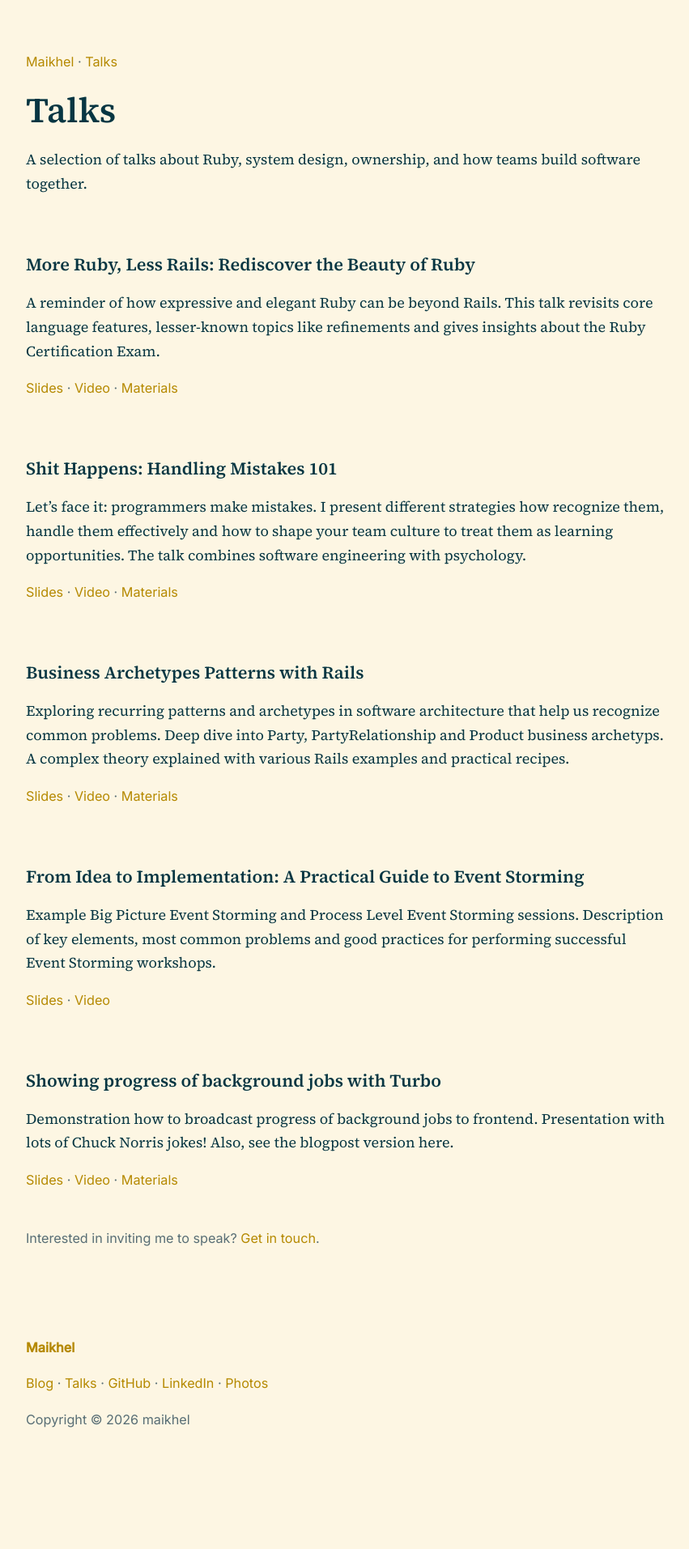
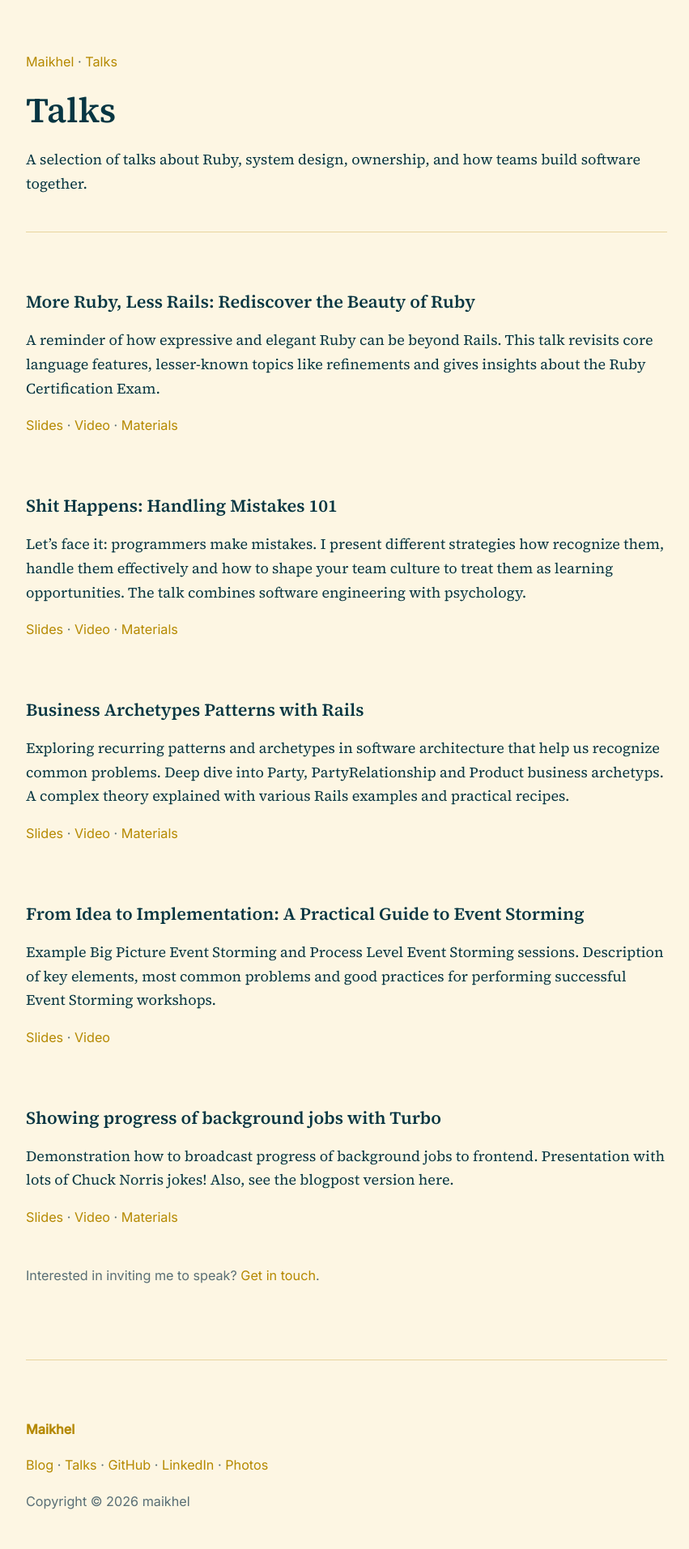
Before and after one commit to maikhel/maikhel.github.io, a Jekyll site: the page built from talks.html, in a window 1280 px wide. Shown: the whole page at 81% size, without its empty margins (212-1063 px from the left). Built offline with Jekyll 4.4.1, drawn with Linux system fonts in a browser that asks for light colours; before the commit the page ends 1812 px from its top, so only the background shows below that.

Commit message:
Add divider with hr

```diff
--- a/_includes/footer.html
+++ b/_includes/footer.html
@@ -1,3 +1,4 @@
+<hr class="hr">
 <footer class="stack">
   <p>
     <strong>
--- a/_layouts/home.html
+++ b/_layouts/home.html
@@ -6,6 +6,8 @@ layout: default
     <h1>{{ site.title }}</h1>
     <p class="meta">Software engineer focused on thinking, responsibility, and getting features done.</p>
   </header>
+
+  <hr class="hr">
 
   <section class="stack-lg">
     {{ content }}
--- a/assets/css/main.css
+++ b/assets/css/main.css
@@ -91,6 +91,15 @@ a {
 
 a:hover { text-decoration: underline; }
 
+.hr {
+  border: none;
+  height: 1px;
+  max-width: var(--content-width);
+  background: var(--accent);
+  opacity: 0.3;
+  margin: var(--space-4) auto;
+}
+
 .stack > * + * { margin-top: var(--space-3); }
 
 .stack-lg > * + * { margin-top: var(--space-5); }
--- a/assets/css/syntax.css
+++ b/assets/css/syntax.css
@@ -10,6 +10,7 @@
 .highlighter-rouge .highlight {
   padding: 0 var(--space-2);
   overflow: auto;
+  border-radius: 4px;
 }
 
 .highlight table td { padding: 5px; }
--- a/blog.html
+++ b/blog.html
@@ -16,6 +16,8 @@ title: Blog
       and maintaining production systems.
     </p>
   </header>
+
+  <hr class="hr">
 
   <section class="stack-lg">
 
--- a/talks.html
+++ b/talks.html
@@ -18,6 +18,8 @@ title: Talks
     </p>
   </header>
 
+  <hr class="hr">
+
   <section class="stack-lg">
 
 
```
